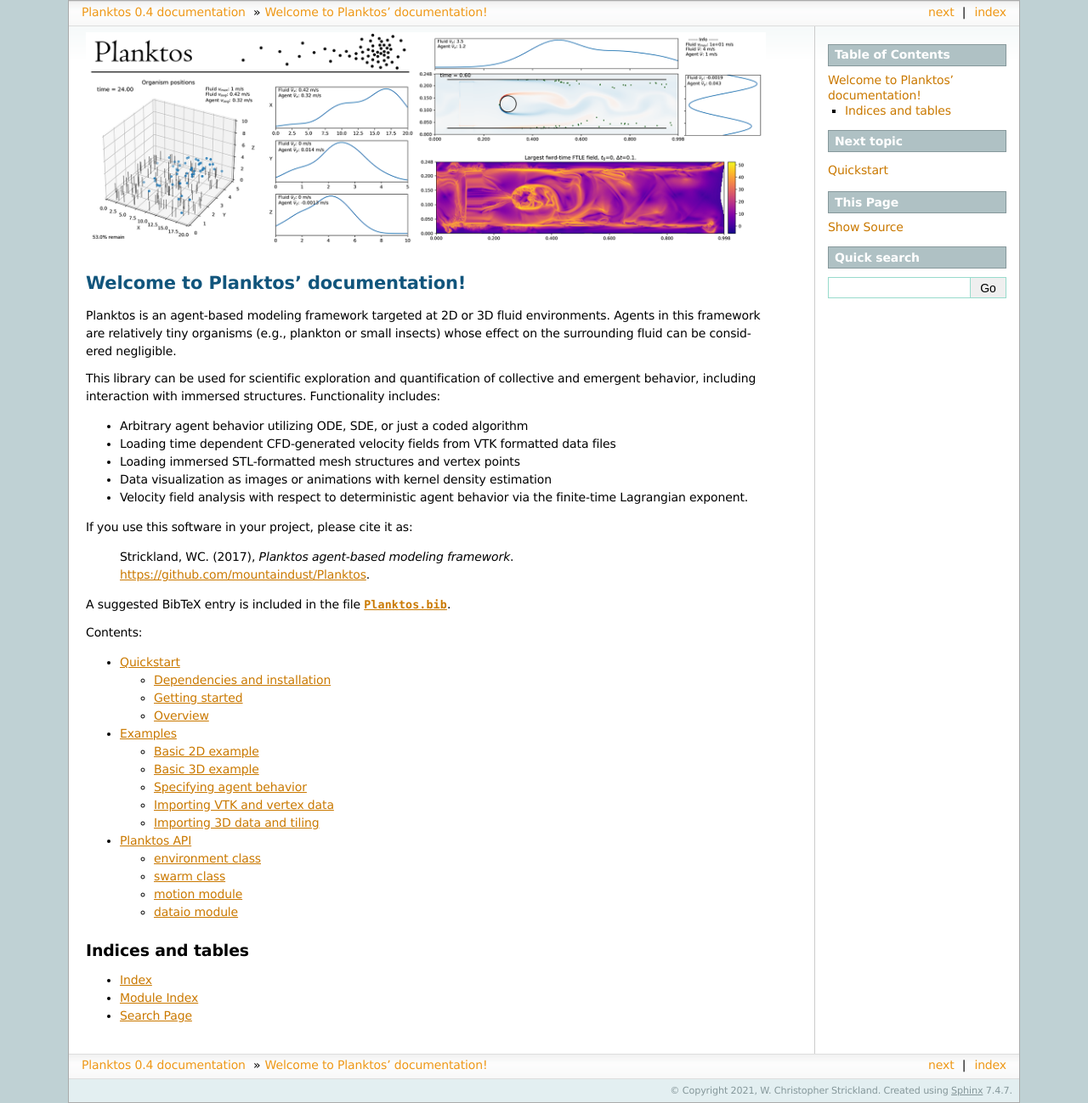
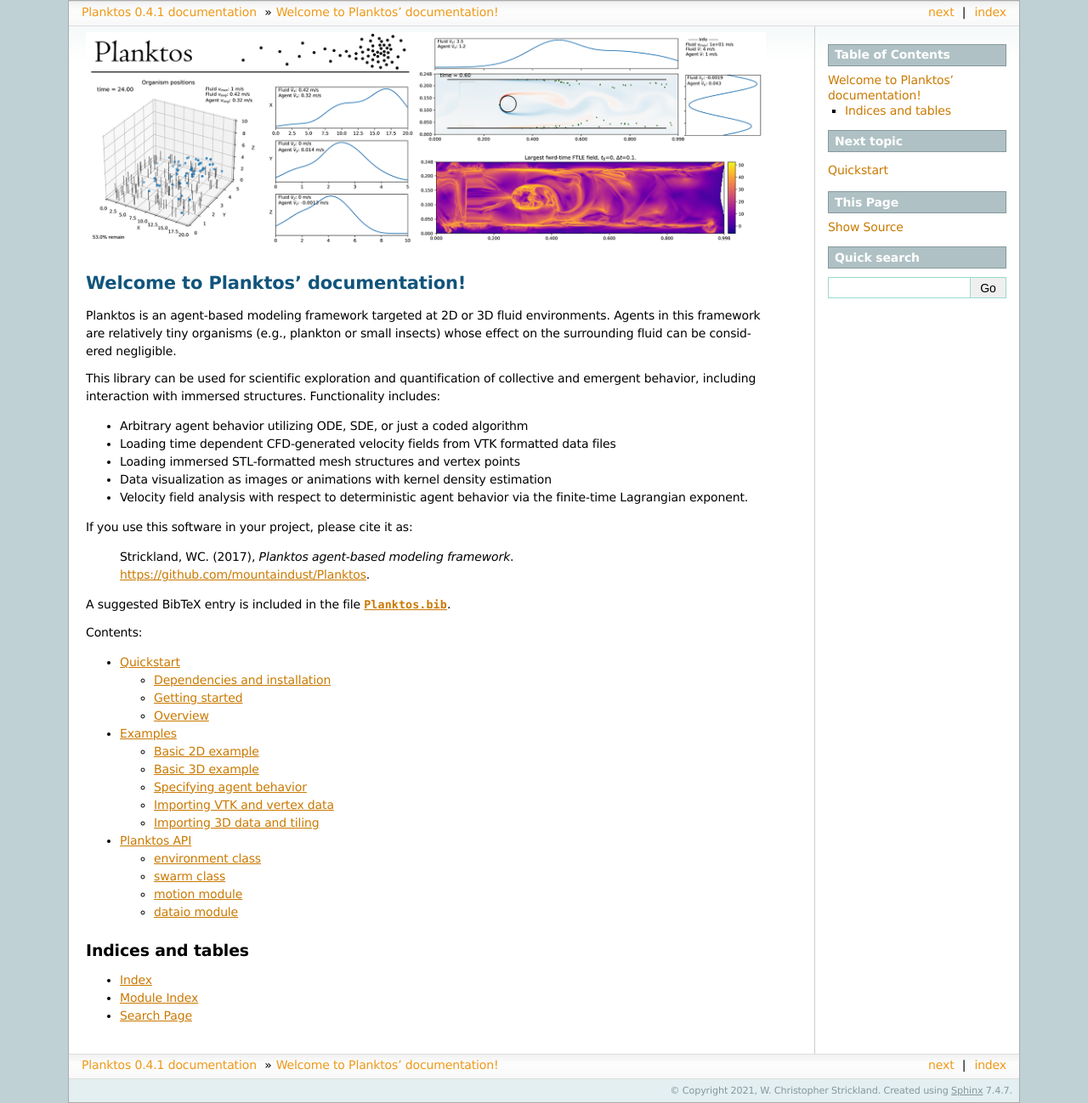
Before and after one commit to mountaindust/Planktos, a Sphinx documentation site: the page built from docs/index.rst, in a window 1280 px wide. Shown: the whole page at 85% size. Built offline with Sphinx 7.4.7, drawn with Linux system fonts in a browser that asks for light colours.

Commit message:
Update release to make readthedocs work

```diff
--- a/docs/conf.py
+++ b/docs/conf.py
@@ -21,7 +21,7 @@ copyright = '2021, W. Christopher Strickland'
 author = 'W. Christopher Strickland'
 
 # The full version, including alpha/beta/rc tags
-release = '0.4'
+release = '0.4.1'
 
 
 # -- General configuration ---------------------------------------------------
```
